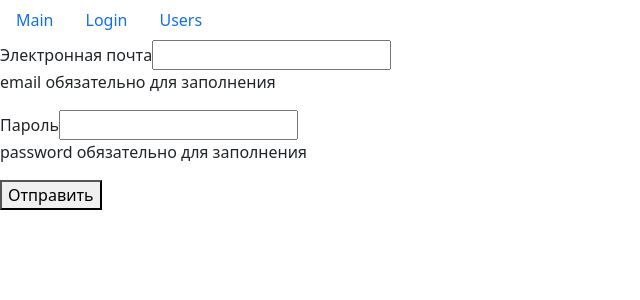
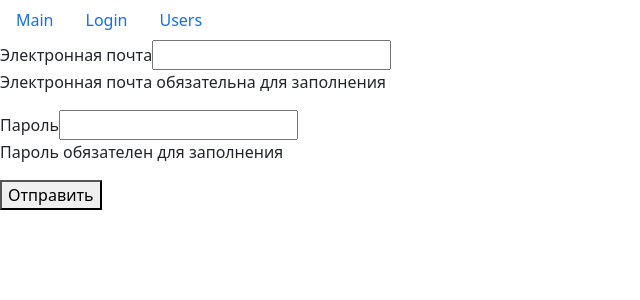
Before and after one commit to Andy-Naz/fast-company, a React (Create React App) app: page /login in a window 1280 px wide. Shown: the top 300 px of the page, without its empty margins (0-640 px from the left). Built offline with nearby package versions, Linux system fonts and the light colour scheme.

Commit message:
add: email validate config

```diff
--- a/src/app/layouts/login.jsx
+++ b/src/app/layouts/login.jsx
@@ -1,5 +1,6 @@
 import React, { useEffect, useState } from "react"
 import TextField from "../components/textField"
+import { validator } from "../utils/validator"
 
 const Login = () => {
     const [data, setData] = useState({ email: "", password: "" })
@@ -8,17 +9,20 @@
         setData((prevState) => ({ ...prevState, [target.name]: target.value }))
     }
 
+    const validatorConfig = {
+        email: {
+            isRequired: { message: "Электронная почта обязательна для заполнения" },
+            isEmail: { message: "Email введен некорректно" }
+        },
+        password: { isRequired: { message: "Пароль обязателен для заполнения" } }
+    }
+
     useEffect(() => {
         validate()
     }, [data])
 
     const validate = () => {
-        const errors = {}
-        for (const fieldName in data) {
-            if (data[fieldName].trim() === "") {
-                errors[fieldName] = `${fieldName} обязательно для заполнения`
-            }
-        }
+        const errors = validator(data, validatorConfig)
         setErrors(errors)
         return Object.keys(errors).length === 0
     }
--- /dev/null
+++ b/src/app/utils/validator.js
@@ -0,0 +1,27 @@
+export function validator(data, config) {
+    const errors = {}
+    function validate(validateMethod, data, config) {
+        switch (validateMethod) {
+            case "isRequired":
+                if (data.trim() === "") return config.message
+                break
+            case "isEmail": {
+                const emailRegExp = /^\S+@\S+\.\S+$/g
+                if (!emailRegExp.test(data)) return config.message
+                break
+            }
+            default:
+                break
+        }
+    }
+
+    for (const fieldName in data) {
+        for (const validateMethod in config[fieldName]) {
+            const error = validate(validateMethod, data[fieldName], config[fieldName][validateMethod])
+            if (error && !errors[fieldName]) {
+                errors[fieldName] = error
+            }
+        }
+    }
+    return errors
+}
```
Also changed, not shown: .eslintrc.js.
